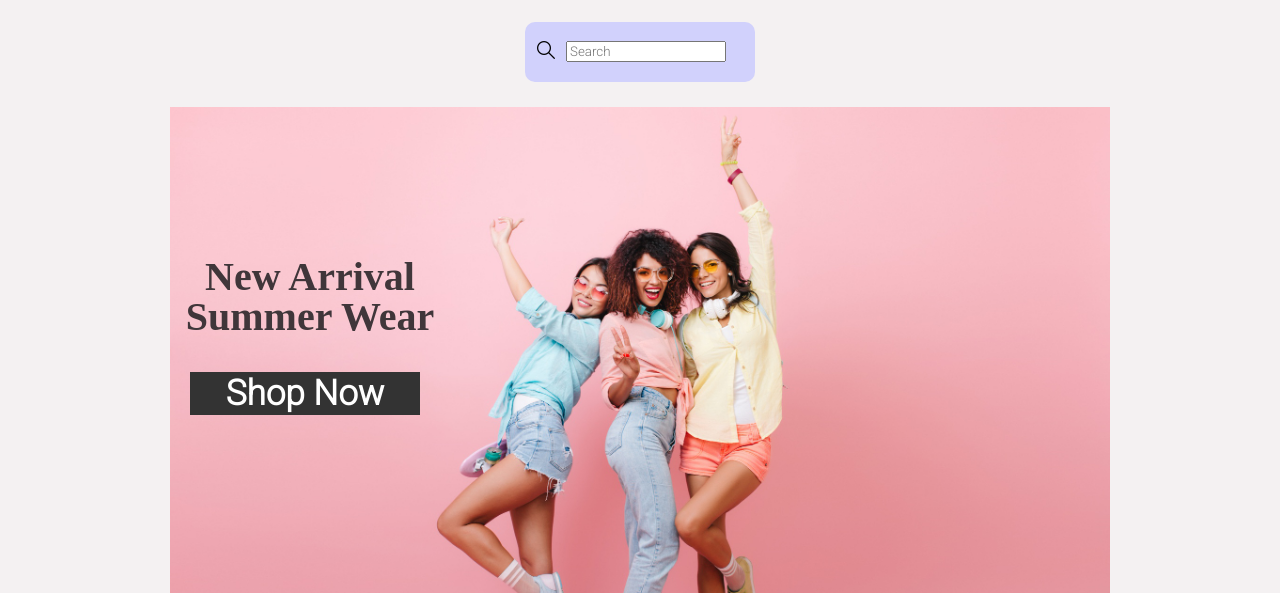
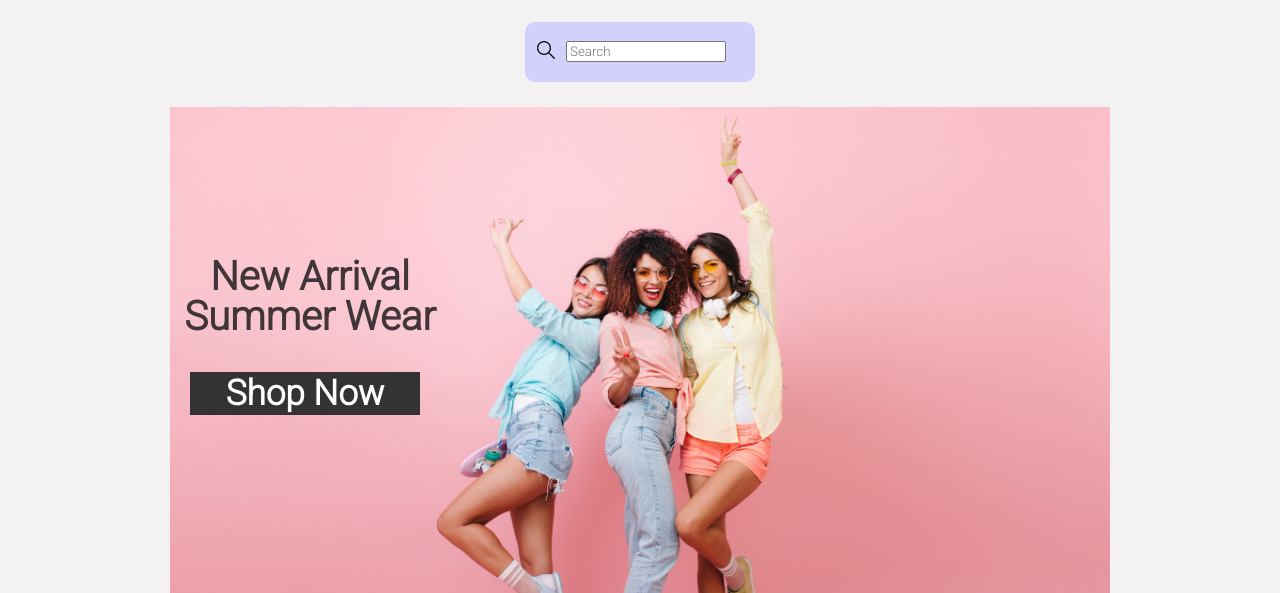
Before and after one commit to PedroHumberto/gkfashionHTMLCSS, a plain HTML site: page index.html in a window 1280 px wide. Shown: the part 207-800 px from the top of the page. Drawn offline with Linux system fonts and the light colour scheme.

Commit message:
font correction

```diff
--- a/css/about.css
+++ b/css/about.css
@@ -1,4 +1,3 @@
-
 h2{
     margin-top: 20px;
     font-size: 1.2em;
--- a/css/global.css
+++ b/css/global.css
@@ -1,4 +1,7 @@
 *{
+    font-family: 'Roboto', sans-serif;
+}
+p{
     font-family: 'Roboto', sans-serif;
 }
 body{
```
